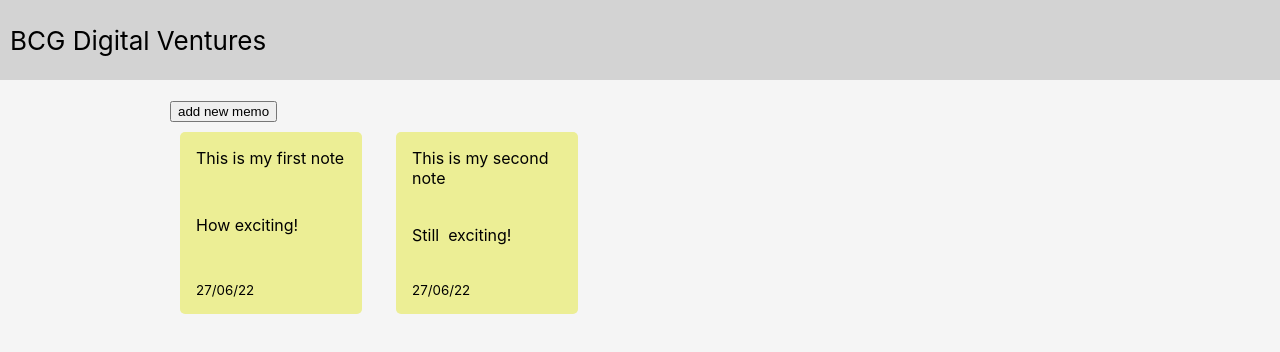
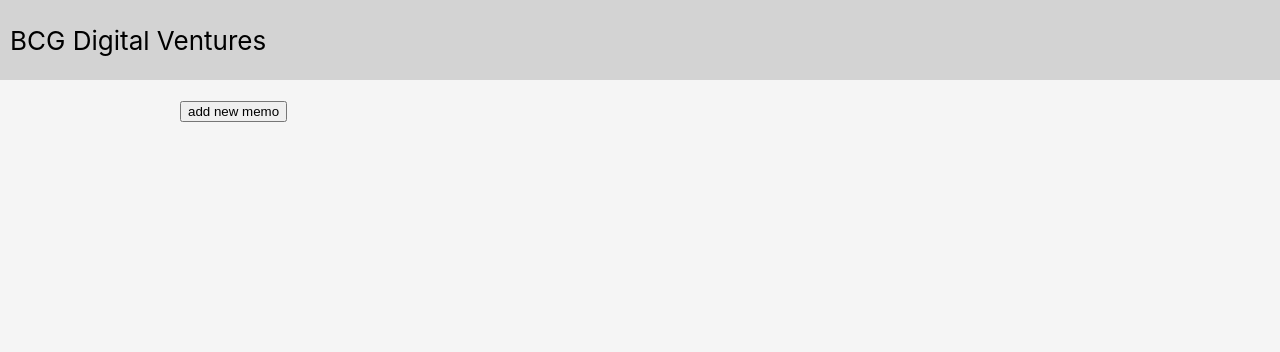
Before and after one commit to KamCoder5/memo-board, a React (Create React App) app: page / in a window 1280 px wide. Shown: the top 352 px of the page. Built offline with nearby package versions, Linux system fonts and the light colour scheme.

Commit message:
added sort by file

```diff
--- a/src/App.js
+++ b/src/App.js
@@ -3,22 +3,17 @@
 import "./App.css";
 import MemoBoard from "./components/MemoBoard";
 import Header from "./components/Header";
+import SortBy from "./components/SortBy";
 
 function App() {
-  const [memos, setNewMemo] = useState([
-    {
-      id: uuidv4(),
-      title: "This is my first note",
-      body: "How exciting!",
-      creation_date: "27/06/22",
-    },
-    {
-      id: uuidv4(),
-      title: "This is my second note",
-      body: "Still  exciting!",
-      creation_date: "27/06/22",
-    },
-  ]);
+  const [memos, setMemos] = useState(() => {
+    const storedMemoData = window.localStorage.getItem("stored-memo-data");
+    return storedMemoData !== null ? JSON.parse(storedMemoData) : [];
+  });
+
+  useEffect(() => {
+    window.localStorage.setItem("stored-memo-data", JSON.stringify(memos));
+  }, [memos]);
 
   function handleAddNewMemoToBoard(newMemoInput) {
     const creation_date = new Date();
@@ -29,31 +24,23 @@
       creation_date: creation_date.toLocaleDateString(),
     };
     const newMemos = [...memos, newMemo];
-    setNewMemo(newMemos);
+    setMemos(newMemos);
   }
 
   function handleDeleteNote(id) {
     const updatedMemoList = memos.filter((memo) => memo.id !== id);
-    setNewMemo(updatedMemoList);
+    setMemos(updatedMemoList);
   }
 
-  //local storage
-
-  // useEffect(() => {
-  //   const savedMemos = JSON.parse(localStorage.getItem("react-memo-app-data"));
-  //   if (savedMemos) {
-  //     setNewMemo(savedMemos);
-  //   }
-  // }, []);
-
-  // useEffect(() => {
-  //   localStorage.setItem("app-name", "react-memo-app-data");
-  //   JSON.stringify(memos);
-  // }, [memos]);
+  // function handleEditNote(id) {
+  //   const memoToEdit = memos.filter((memo) => memo.id === id);
+  //   console.log(memoToEdit[0].body);
+  // }
 
   return (
     <div>
       <Header />
+
       <div className="memo-board-container">
         <MemoBoard
           memos={memos}
--- a/src/components/Memo.js
+++ b/src/components/Memo.js
@@ -1,7 +1,9 @@
 import { RiDeleteBin5Fill } from "react-icons/ri";
+import { AiFillEdit } from "react-icons/ai";
 import { useState } from "react";
 function Memo(props) {
   const [isVisible, setIsVisible] = useState(false);
+  const [currentMemoInput, setCurrentMemoInput] = useState();
 
   function handleOnMouseEnterLeaveDeleteIcon() {
     setIsVisible(!isVisible);
@@ -18,6 +20,15 @@
       <div className="memo-footer">
         <small>{props.creation_date}</small>
         {isVisible ? (
+          <AiFillEdit
+            className="delete-icon"
+            size="1.3em"
+            onClick={() => {
+              props.handleEditNote(props.id);
+            }}
+          />
+        ) : null}
+        {isVisible ? (
           <RiDeleteBin5Fill
             className="delete-icon"
             size="1.3em"
--- /dev/null
+++ b/src/components/SortBy.js
@@ -0,0 +1,12 @@
+import React from "react";
+
+function SortBy() {
+  return (
+    <div>
+      <button>Sort by title</button>
+      <button>Sort by date</button>
+    </div>
+  );
+}
+
+export default SortBy;
--- a/src/index.css
+++ b/src/index.css
@@ -11,6 +11,9 @@
 code {
   font-family: source-code-pro, Menlo, Monaco, Consolas, "Courier New",
     monospace;
+}
+button {
+  margin-left: 10px;
 }
 
 .header {
```
Also changed, not shown: src/networking.js (added, +26 -0 lines), src/components/SortBy.css (added).
